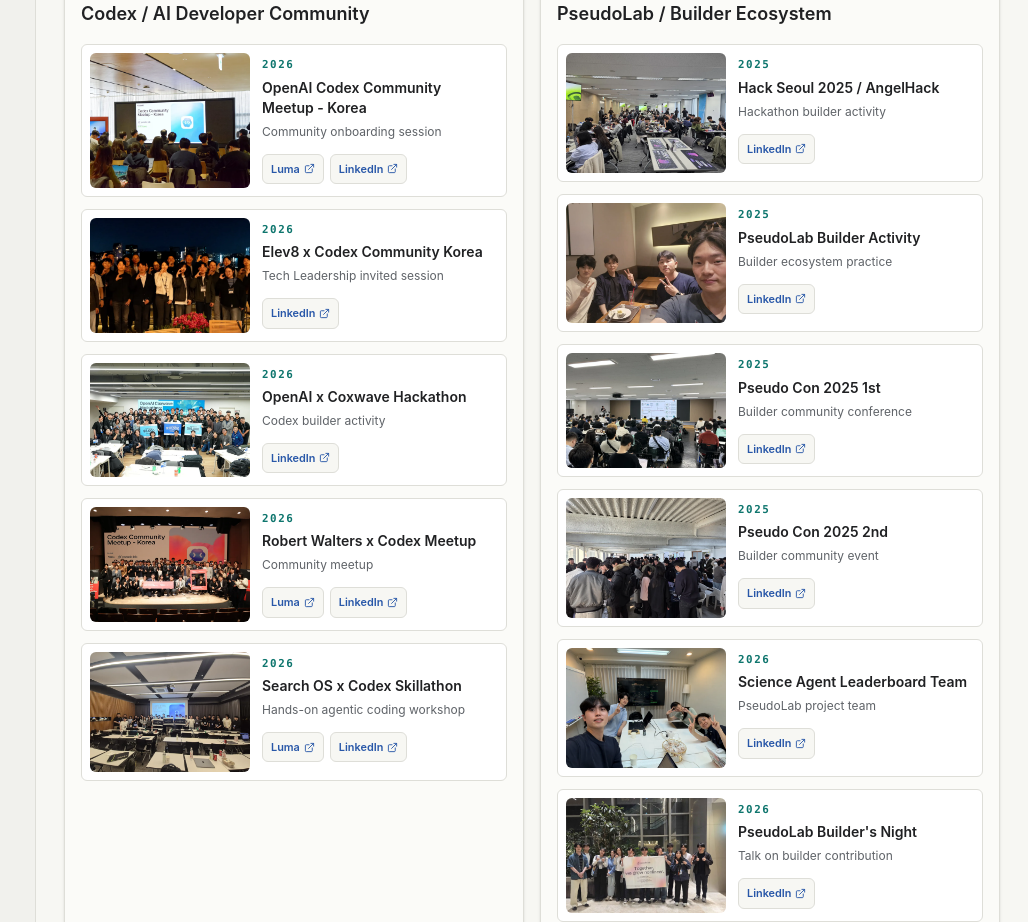
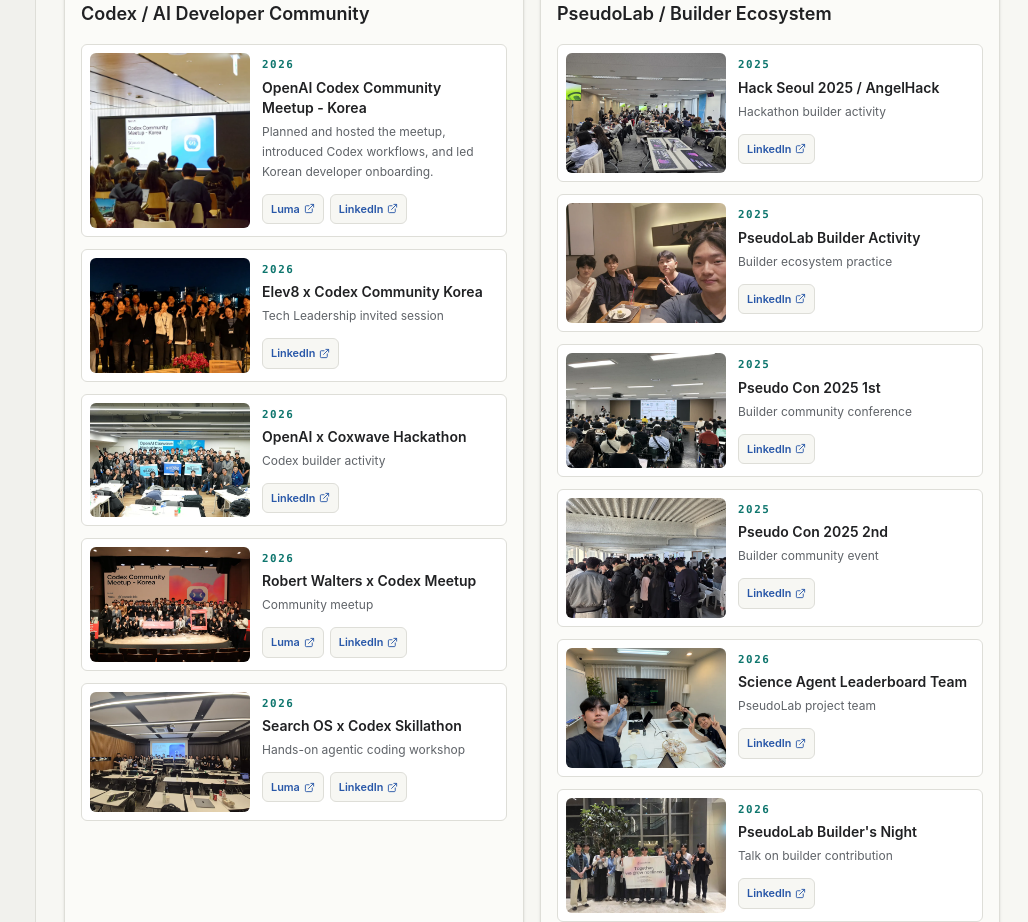
Before and after one commit to Generoustandard/Portfolio, a React (Vite) app: page / in a window 1280 px wide. Shown: the part 1140-2062 px from the top of the page, without its empty margins (252-1280 px from the left). Built offline with nearby package versions, Linux system fonts and the light colour scheme.

Commit message:
Clarify Codex meetup ownership

```diff
--- a/src/App.tsx
+++ b/src/App.tsx
@@ -288,7 +288,8 @@
     alt: 'Codex Community Korea meetup presentation room',
     year: '2026',
     event: 'OpenAI Codex Community Meetup - Korea',
-    context: 'Community onboarding session',
+    context:
+      'Planned and hosted the meetup, introduced Codex workflows, and led Korean developer onboarding.',
     eventHref: lumaEventUrls.codexMeetup,
     reviewHref: linkedInRecapUrls.openAiCodexDeveloperCommunity,
   },
```
